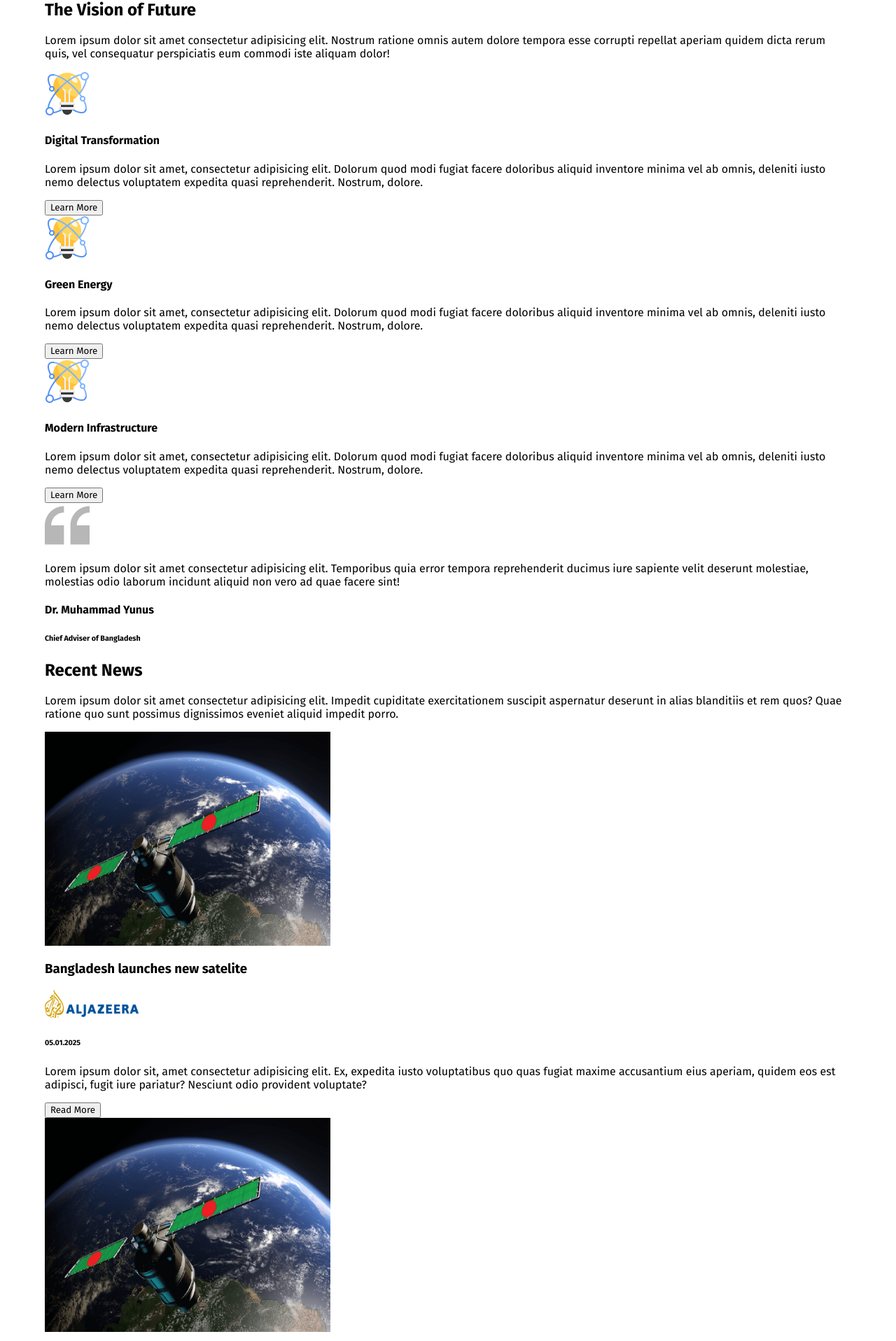
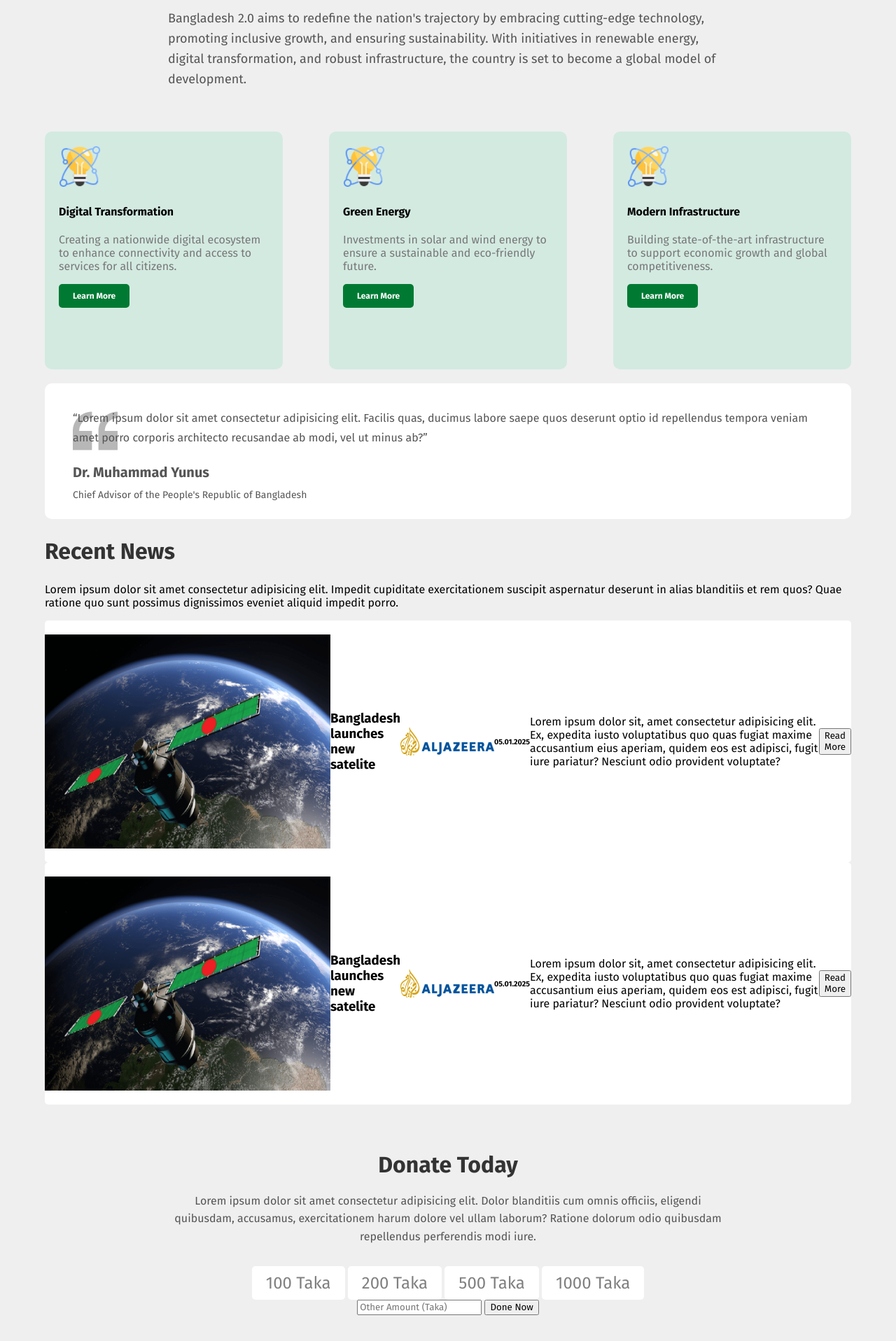
Before and after one commit to minhaj14d/ph01, a plain HTML site: page index.html in a window 1280 px wide. Shown: the part 658-2575 px from the top of the page at 70% size. Drawn offline with Linux system fonts and the light colour scheme.

Commit message:
added vision & quote, fixed some bugs

```diff
--- a/index.html
+++ b/index.html
@@ -17,7 +17,7 @@
         </nav>
     </section>
     <section class="banner-container">
-        <header class="header">
+        <header class="banner">
             <div class="banner-content">
                     <h5 class="banner-l1">Bangladesh 2.0</h5>
                     <h1 class="banner-l2">
@@ -33,45 +33,59 @@
     </section>
 
     <section class="vision-container">
-        <div class="vision">
+        <div class="vision-intro">
             <h2>The Vision of Future</h2>
-            <p>Lorem ipsum dolor sit amet consectetur adipisicing elit. Nostrum ratione omnis autem dolore tempora esse corrupti repellat aperiam quidem dicta rerum quis, vel consequatur perspiciatis eum commodi iste aliquam dolor!</p>
+            <p>            Bangladesh 2.0 aims to redefine the nation's trajectory by embracing cutting-edge technology, promoting inclusive growth, and ensuring sustainability. With initiatives in renewable energy, digital transformation, and robust infrastructure, the country is set to become a global model of development.
+            </p>
         </div>
-        <div class="vision-card">
-            <div class="vision-card-1">
+        <div class="vision-cards-container">
+            <div class="vision-card">
+            <div class="icon">
                 <img src="assets/card-icon.png">
+            </div>
                 <h4>Digital Transformation</h4>
-                <p>Lorem ipsum dolor sit amet, consectetur adipisicing elit. Dolorum quod modi fugiat facere doloribus aliquid inventore minima vel ab omnis, deleniti iusto nemo delectus voluptatem expedita quasi reprehenderit. Nostrum, dolore.</p>
-                <button class="card-button">Learn More</button>
+                <p>Creating a nationwide digital ecosystem to enhance connectivity and access to services for all citizens.</p>
+                <button class="learn-more-btn">Learn More</button>
             </div>
-            <div class="vision-card-2">
-                <img src="assets/card-icon.png">
+            <div class="vision-card">
+                <div class="icon">
+                    <img src="assets/card-icon.png">
+                </div>
                 <h4>Green Energy</h4>
-                <p>Lorem ipsum dolor sit amet, consectetur adipisicing elit. Dolorum quod modi fugiat facere doloribus aliquid inventore minima vel ab omnis, deleniti iusto nemo delectus voluptatem expedita quasi reprehenderit. Nostrum, dolore.</p>
-                <button class="card-button">Learn More</button>
+                <p>Investments in solar and wind energy to ensure a sustainable and eco-friendly future.</p>
+                <button class="learn-more-btn">Learn More</button>
             </div>
-            <div class="vision-card-3">
-                <img src="assets/card-icon.png">
+            <div class="vision-card">
+                <div class="icon">
+                    <div class="icon">
+                        <img src="assets/card-icon.png">
+                    </div>
                 <h4>Modern Infrastructure</h4>
-                <p>Lorem ipsum dolor sit amet, consectetur adipisicing elit. Dolorum quod modi fugiat facere doloribus aliquid inventore minima vel ab omnis, deleniti iusto nemo delectus voluptatem expedita quasi reprehenderit. Nostrum, dolore.</p>
-                <button class="card-button">Learn More</button>
+                <p>Building state-of-the-art infrastructure to support economic growth and global competitiveness.</p>
+                <button class="learn-more-btn">Learn More</button>
             </div>
         </div>
     </section>
+
     <section class="quote-section">
         <div class="quote">
         <img src="assets/quote-bg.png">
-        <p>Lorem ipsum dolor sit amet consectetur adipisicing elit. Temporibus quia error tempora reprehenderit ducimus iure sapiente velit deserunt molestiae, molestias odio laborum incidunt aliquid non vero ad quae facere sint!</p>
-        <h4>Dr. Muhammad Yunus</h4>
-        <h6>Chief Adviser of Bangladesh</h6>
-        </div>
+        <blockquote class="quote">
+            <p>
+                “Lorem ipsum dolor sit amet consectetur adipisicing elit. Facilis quas, ducimus labore saepe quos deserunt optio id repellendus tempora veniam amet porro corporis architecto recusandae ab modi, vel ut minus ab?”
+            </p>
+            <footer>
+                <strong>Dr. Muhammad Yunus</strong><br>
+                <span>Chief Advisor of the People's Republic of Bangladesh</span>
+            </footer>
+        </blockquote></div>
     </section>
 
     <section class="recent-news-section">
         <div class="recent-news">
             <h2>Recent News</h2>
             <p>Lorem ipsum dolor sit amet consectetur adipisicing elit. Impedit cupiditate exercitationem suscipit aspernatur deserunt in alias blanditiis et rem quos? Quae ratione quo sunt possimus dignissimos eveniet aliquid impedit porro.</p>
-            <div class="recent-news-card-1">
+            <div class="news-cards">
                 <img src="assets/satelite.png">
                 <h3>Bangladesh launches new satelite</h3>
                 <img src="assets/al-jazeera.png">
@@ -80,7 +94,7 @@
                 <button class="button">Read More</button>
             </div>
 
-            <div class="recent-news-card-2">
+            <div class="news-cards">
                 <img src="assets/satelite.png">
                 <h3>Bangladesh launches new satelite</h3>
                 <img src="assets/al-jazeera.png">
@@ -96,11 +110,14 @@
             <h2>Donate Today</h2>
             <p>Lorem ipsum dolor sit amet consectetur adipisicing elit. Dolor blanditiis cum omnis officiis, eligendi quibusdam, accusamus, exercitationem harum dolore vel ullam laborum? Ratione dolorum odio quibusdam repellendus perferendis modi iure.</p>
             <button class="donate-button">100 Taka</button>
-            <button class="donate-button">100 Taka</button>
-            <button class="donate-button">100 Taka</button>
-            <button class="donate-button">100 Taka</button>
-            <form>Name</form>
-        </div>
+            <button class="donate-button">200 Taka</button>
+            <button class="donate-button">500 Taka</button>
+            <button class="donate-button">1000 Taka</button>
+    </div>
+    <div class="custom-donation">
+        <input type="number" placeholder="Other Amount (Taka)" min="0">
+        <button class="donate-now">Done Now</button>
+    </div>
     </section>
 </body>
 </html>
--- a/root.css
+++ b/root.css
@@ -5,6 +5,11 @@ body{
     max-width: 1200px;
     display: flexbox;
     height: 100vh;
+    background-color: #efefef;
+
+}
+h1 h2 h3 h4 h5 h6{
+    margin: 0 0 0 0;
 }
 *{
     display: flexbox;
--- a/style.css
+++ b/style.css
@@ -1,3 +1,5 @@
+/*nav bar*/
+
 .nav{
     display: flex;
     align-items: center;
@@ -6,7 +8,6 @@
     font-size: 20px;
 }
 .nav-button{
-    background-color: #ffffff;
     color: #007a33;
     border-width: 1px;
     border-color: #007a33;
@@ -16,47 +17,186 @@
     font-size: 20px;
     cursor: pointer;
 }
+
+/*banner-style*/
+
+.banner{
+    display: flex;
+    flex-wrap: wrap;
+    width: 100%;
+
+    max-width: 1200px;
+    justify-content: space-between;
+    background-color: #d3eae1;
+    border-radius: 20px;
+    padding: 60px 40px;
+}
+
+.banner-picture img{
+    display: flex-end;
+    align-items: center;
+    justify-content: center;
+    position: relative;
+    object-fit: cover;
+    width: 300px;
+    height: 300px;
+}
 .btn-primary{
+    font-weight: bold;
     background-color: #007a33;
     color: #ffffff;
     border: none;
     border-radius: 5px;
-    padding: 10px 20px;
+    padding: 15px 30px;
     font-size: 16px;
     cursor: pointer;
 }
-/*header-style*/
-.banner{
-    display: flex;
-    width: 100%;
-    justify-content: space-between;
-    max-width: 1200px;
-    background-color: #d3eae1;
-    border-radius: 20px;
-    padding: 20px 40px;
-}
-.banner-picture img{
-    display: flex;
-    align-items: center;
-    justify-content: center;
-    position: relative;
-    object-fit: scale-down;
-    width: 300px;
-    height: 300px;
-}
-/*banner style*/
 .banner-container{
     display: flex;
-
+    flex-wrap: wrap;
 }
 .banner-l1{
-    font-size: 16px;
+    font-weight: normal;
+    font-size: 20px;
     color: gray;
 }
 .banner-l2{
-    font-size: 36px;
+    font-size: 48px;
 }
 .banner-content{
     max-width: 580px;
 
 }
+
+/* vision cards*/
+.vision-intro h2 {
+    font-size: 32px;
+    margin-bottom: 20px;
+}
+.vision-intro p{
+    color: #555;
+    font-size: 18px;
+    line-height: 1.6;
+    margin-bottom: 40px;
+    max-width: 800px;
+    margin-left: auto;
+    margin-right: auto;
+}
+.vision-cards-container{
+        display: flex;
+        padding: 20px 0;
+        justify-content: space-between;
+        gap: 20px;
+}
+.vision-card{
+    background: #d3eae1;
+    border-radius: 10px;
+    /* box-shadow: 0 4px 8px rgba(0, 0, 0, 0.1); */
+    /* text-align: center; */
+    padding: 20px;
+    width: 300px;
+    height: 300px;
+    /* transition: transform 0.3s, box-shadow 0.3s; */
+}
+.vision-card p {
+    color: #777;
+    font-size: 16px;
+}
+.vision-card .icon img {
+    width: 60px;
+    height: 60px;
+}
+.learn-more-btn{
+        font-weight: bold;
+        background-color: #007a33;
+        color: #ffffff;
+        border: none;
+        border-radius: 5px;
+        padding: 10px 20px;
+        font-size: 12px;
+        cursor: pointer;
+}
+/* quote style */
+.quote-section {
+    line-height: 1.8;
+    color: #555;
+    margin: 0 auto;
+    position: relative;
+    padding: 20px 40px;
+    background: #ffffff;
+    border-radius: 10px;
+}
+.quote{
+    margin: 0 auto;
+    position: relative;
+}
+.quote strong{
+    font-size: 20px;
+}
+.quote span{
+    font-size: 14px;
+}
+.quote-section img{
+    position: absolute;
+}
+
+.recent-news h2 {
+    font-size: 32px;
+    color: #333;
+    margin:40 0px;
+}
+
+.news-cards {
+    display: flex;
+    border-radius: 5px;
+    display: flex;
+    padding: 20px 0;
+    justify-content: space-between;
+    background-color: #ffffff;
+
+}
+
+.news-card {
+    gap: 20px;
+    background-color: #ffffff;
+    border-radius: 10px;
+    overflow: hidden;
+    width: 100%;
+    max-width: 600px;
+}
+
+/* Donate Section */
+.donate-section {
+    padding: 40px 0;
+    text-align: center;
+}
+
+.donate-section h2 {
+    font-size: 32px;
+    color: #333;
+    margin-bottom: 20px;
+}
+
+.donate-section p {
+    font-size: 16px;
+    color: #555;
+    line-height: 1.6;
+    margin-bottom: 30px;
+    max-width: 800px;
+    margin-left: auto;
+    margin-right: auto;
+}
+
+/* Donation Buttons */
+.donate-button{
+    display: inline;
+    justify-content: space-between;
+    flex-wrap: wrap;
+    background-color: white;
+    border: none;
+    border-radius: 5px;
+    font-size: 24px;
+    padding: 10px 20px;
+    color: gray;
+    gap: 20px;
+}
```
